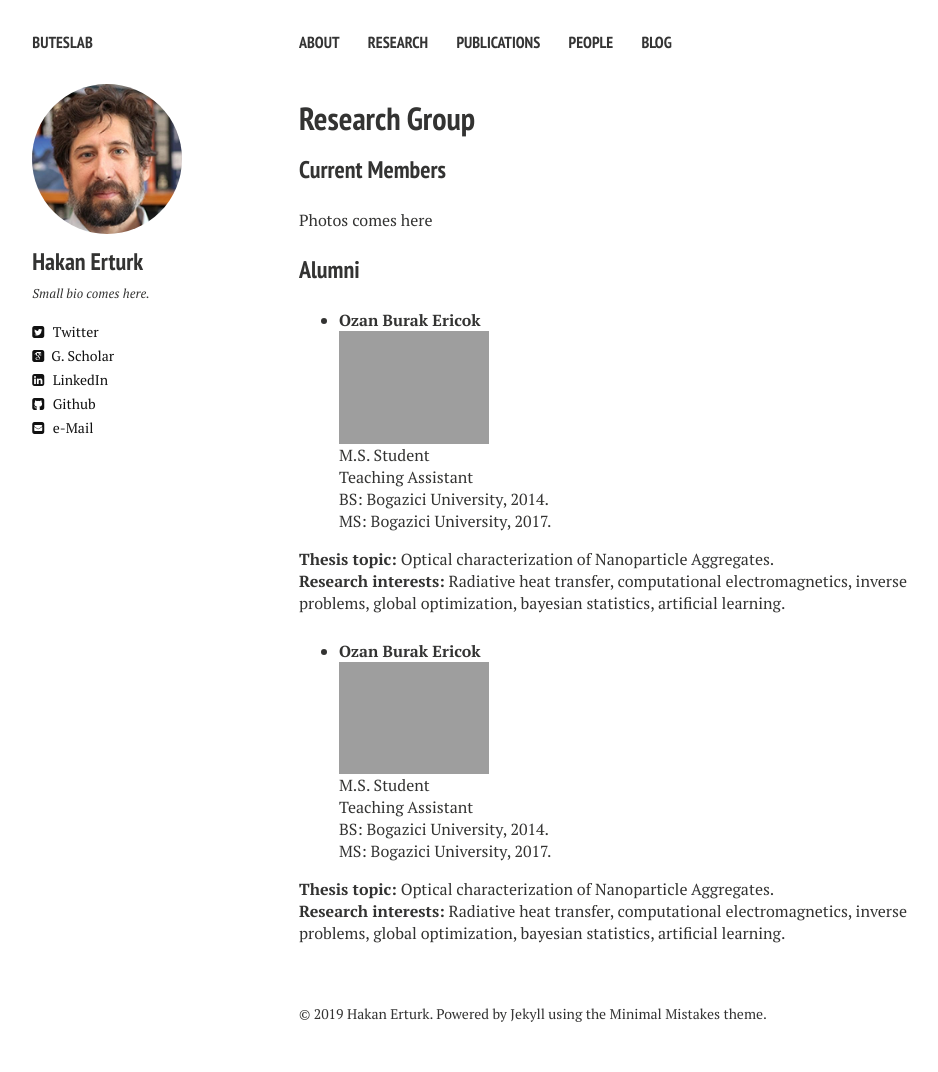
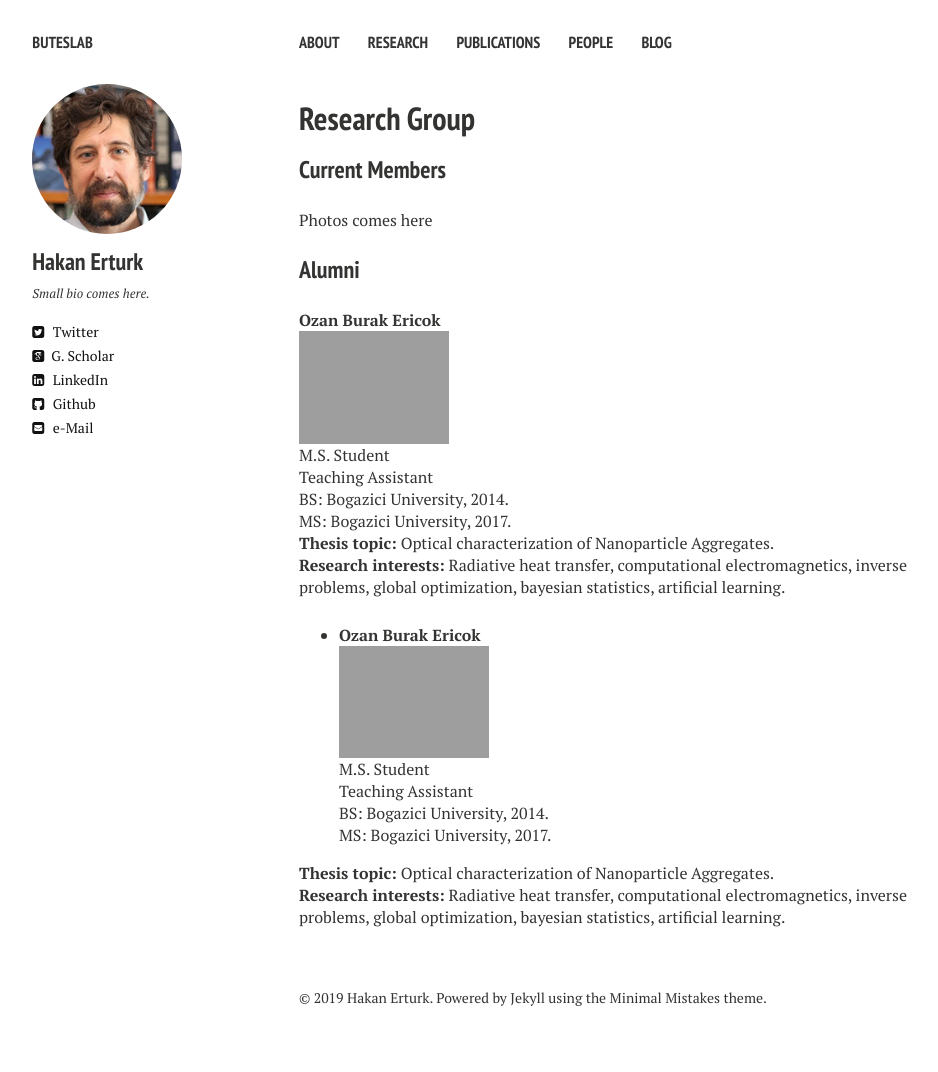
Before and after one commit to buteslab/buteslab.github.io, a Jekyll site: the page built from people.md, in a window 1280 px wide. Shown: the whole page, without its empty margins (21-959 px from the left). Built offline with Jekyll 4.4.1, drawn with Linux system fonts in a browser that asks for light colours; nearby versions of some CDN libraries.

```diff
--- a/people.md
+++ b/people.md
@@ -12,7 +12,7 @@ comments: false
 Photos comes here
 
 ### Alumni
-* **Ozan Burak Ericok** <br />
+**Ozan Burak Ericok** <br />
 <img src="{{ site.github.url }}/images/people/ozanericok.jpeg" height="150" width="150"><br />
 M.S. Student <br />
 Teaching Assistant <br />
```
